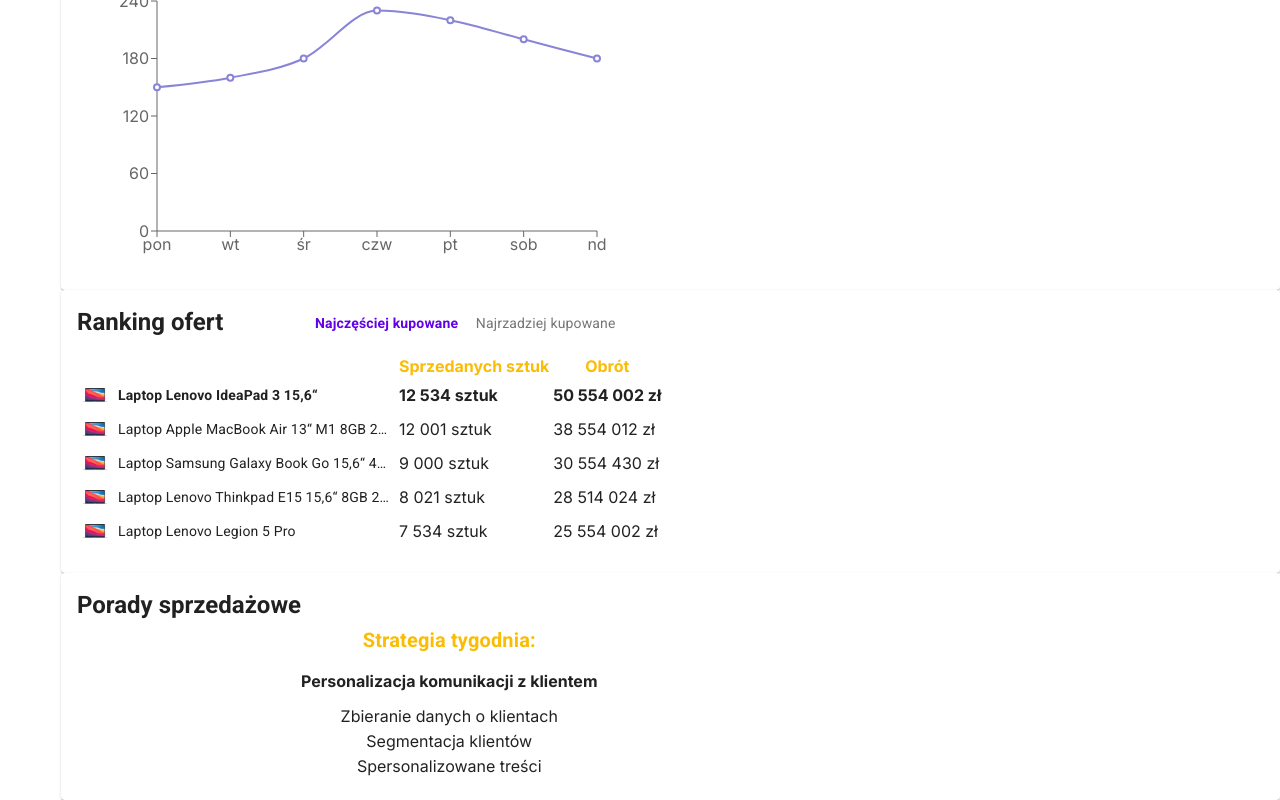
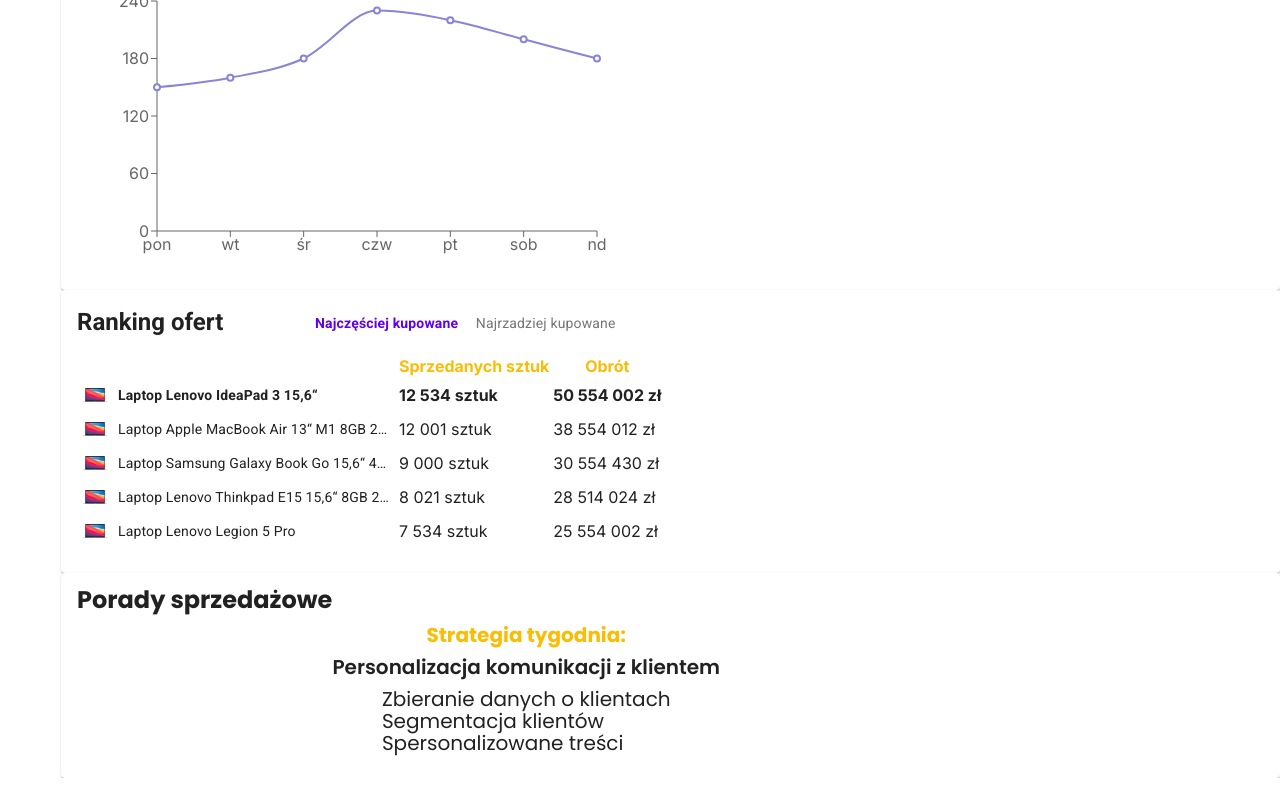
Before and after one commit to CezaryS8/pgui-projekt, a Next.js app: page / in a window 1280 px wide. Shown: the part 974-1774 px from the top of the page. After the commit the page ends 1752 px from the top, so only its background shows below. Built offline with nearby package versions, Linux system fonts and the light colour scheme.

Commit message:
Upgraded SalestTipsWidget

```diff
--- a/components/SalesTipsWidget/SalesTipsWidget.js
+++ b/components/SalesTipsWidget/SalesTipsWidget.js
@@ -2,36 +2,32 @@
 import Card from "@mui/material/Card";
 import CardContent from "@mui/material/CardContent";
 import Typography from "@mui/material/Typography";
-import Rating from "@mui/material/Rating";
-import Grid from "@mui/material/Grid";
-import CategorySelector from "../commons/CategorySelector";
-import DateDisplay from "../commons/DateDisplay";
-import { Paper } from "@mui/material";
+import Tip from "./Tip";
 
 const SalesTipsWidget = () => {
+    const textStyle = {
+        fontFamily: "Poppins",
+        fontWeight: 600,
+        lineHeight: "22px",
+        letterSpacing: "0px",
+        textAlign: "left",
+      };
+
     return (
         <Card>
             <CardContent  style={{ display: "flex", width: "800px"}}>
-                <Typography variant="h5" component="div" sx={{ fontWeight: "bold" }}>
+                <Typography variant="h5" component="div" sx={{ ...textStyle, fontWeight: "bold" }}>
                     Porady sprzedażowe
                 </Typography>
                 <div style={{ display: "flex", flexDirection: "column", alignItems: "center", justifyContent: "center", marginTop:"20px" }}>
-                    <Typography variant="h6" component="div" sx={{ fontWeight: "bold", marginTop: "15px", color: "#FBBC05" }}>
+                    <Typography variant="h6" component="div" sx={{ ...textStyle, fontWeight: "bold", marginTop: "15px", marginBottom: "10px" ,color: "#FBBC05" }}>
                         Strategia tygodnia:
                     </Typography>
-                    <Typography variant="h7" component="div" sx={{ fontWeight: "bold", marginTop: "15px" }}>
-                        Personalizacja komunikacji z klientem
-                    </Typography>
+                    <Tip tip="Personalizacja komunikacji z klientem" main={true}/>
                     <div style={{ marginTop: "10px" }}>
-                        <Typography variant="h7" component="div" sx={{ marginTop: "5px", textAlign: "center" }}>
-                            Zbieranie danych o klientach
-                        </Typography>
-                        <Typography variant="h7" component="div" sx={{ marginTop: "5px", textAlign: "center"  }}>
-                            Segmentacja klientów
-                        </Typography>
-                        <Typography variant="h7" component="div" sx={{ marginTop: "5px", textAlign: "center"  }}>
-                            Spersonalizowane treści
-                        </Typography>
+                        <Tip tip="Zbieranie danych o klientach" main={false}/>
+                        <Tip tip="Segmentacja klientów"/>
+                        <Tip tip="Spersonalizowane treści"/>
                     </div>
                 </div>
             </CardContent>
--- a/components/SalesTipsWidget/Tip.js
+++ b/components/SalesTipsWidget/Tip.js
@@ -0,0 +1,20 @@
+import React from "react";
+import Typography from "@mui/material/Typography";
+
+const Tip = ({tip, main}) => {
+
+    const textStyle = {
+        fontFamily: "Poppins",
+        lineHeight: "22px",
+        letterSpacing: "0px",
+        textAlign: "left",
+    };
+
+    return (
+        <Typography variant="h6" component="div" sx={{ ...textStyle, fontWeight: main ? '600': '500' }}>
+            {tip}
+        </Typography>
+    );
+};
+
+export default Tip;
```
